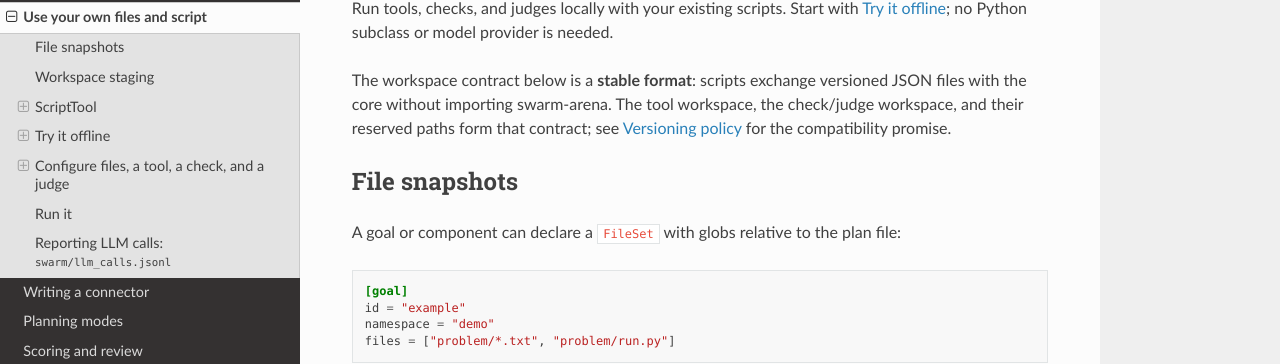
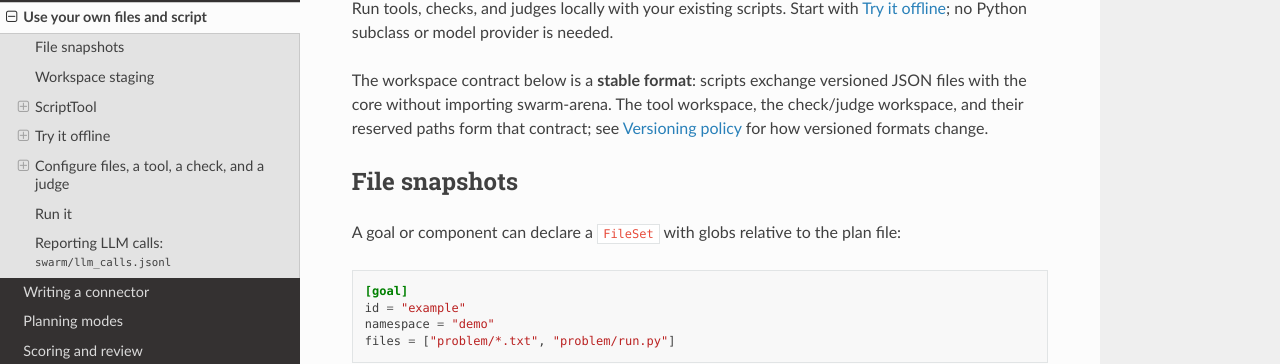
Before and after one commit to shreyasvinaya/swarm-arena, a Sphinx documentation site: the page built from docs/own-files.md, in a window 1280 px wide and 900 px high. Shown: the part 163-527 px from the top of the window. Built offline with Sphinx 7.4.7 and the Read the Docs theme 3.1.0, drawn with Linux system fonts in a browser that asks for light colours.

Commit message:
docs(own-files): point the format link at how versioned formats change
The Versioning policy page describes how versioned stored formats change but
does not name the workspace contract, so the link text now says what it covers.

```diff
--- a/docs/own-files.md
+++ b/docs/own-files.md
@@ -6,7 +6,7 @@ Run tools, checks, and judges locally with your existing scripts. Start with
 The workspace contract below is a **stable format**: scripts exchange versioned
 JSON files with the core without importing swarm-arena. The tool workspace,
 the check/judge workspace, and their reserved paths form that contract; see
-[Versioning policy](versioning.md) for the compatibility promise.
+[Versioning policy](versioning.md) for how versioned formats change.
 
 ## File snapshots
 
```
